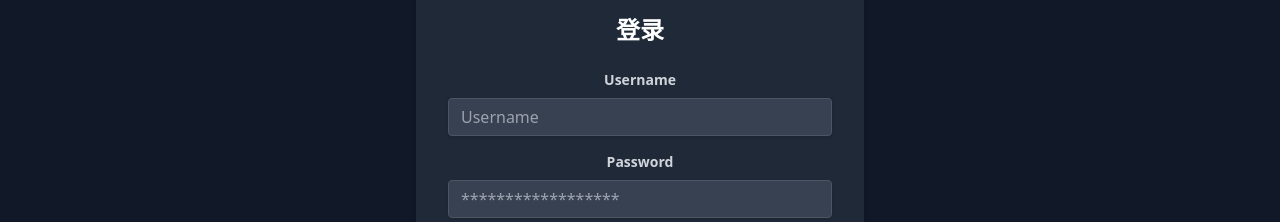
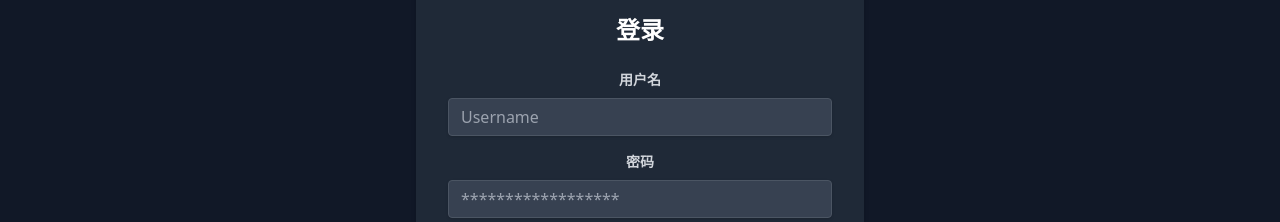
Before and after one commit to syncnew1/NewNewMusic, a React (Vite) app in the folder frontend-app/: page /login in a window 1280 px wide. Shown: the part 211-433 px from the top of the page. Built offline with nearby package versions, Linux system fonts and the light colour scheme; no server answers.

Commit message:
docs: 更新界面文本为中文

```diff
--- a/frontend-app/src/components/SongList.jsx
+++ b/frontend-app/src/components/SongList.jsx
@@ -11,7 +11,7 @@ function SongList() {
     return (
       <div className={`song-list flex-1 p-6 rounded-lg shadow-md ${theme === 'dark' ? 'bg-gray-800 border-gray-700' : 'bg-white border-gray-200'}`}>
         <h2 className={`text-2xl font-semibold mb-6 ${theme === 'dark' ? 'text-gray-200' : 'text-gray-700'}`}>Playlist</h2>
-        <p className={`${theme === 'dark' ? 'text-gray-400' : 'text-gray-500'}`}>No songs available. Add some music!</p>
+        <p className={`${theme === 'dark' ? 'text-gray-400' : 'text-gray-500'}`}>还没有歌曲，请上传</p>
       </div>
     );
   }
--- a/frontend-app/src/pages/LoginPage.jsx
+++ b/frontend-app/src/pages/LoginPage.jsx
@@ -42,7 +42,7 @@ const LoginPage = () => {
                 <form onSubmit={handleLogin}>
                     <div className="mb-4">
                         <label className="block text-gray-700 dark:text-gray-300 text-sm font-bold mb-2 transition-colors duration-300 ease-in-out" htmlFor="username">
-                            Username
+                            用户名
                         </label>
                         <input
                             className="shadow appearance-none border border-gray-300 dark:border-gray-600 rounded w-full py-2 px-3 text-gray-700 dark:text-gray-200 bg-white dark:bg-gray-700 leading-tight focus:outline-none focus:shadow-outline transition-colors duration-300 ease-in-out"
@@ -56,7 +56,7 @@ const LoginPage = () => {
                     </div>
                     <div className="mb-6">
                         <label className="block text-gray-700 dark:text-gray-300 text-sm font-bold mb-2 transition-colors duration-300 ease-in-out" htmlFor="password">
-                            Password
+                            密码
                         </label>
                         <input
                             className="shadow appearance-none border border-gray-300 dark:border-gray-600 rounded w-full py-2 px-3 text-gray-700 dark:text-gray-200 bg-white dark:bg-gray-700 mb-3 leading-tight focus:outline-none focus:shadow-outline transition-colors duration-300 ease-in-out"
--- a/frontend-app/src/pages/SearchPage.jsx
+++ b/frontend-app/src/pages/SearchPage.jsx
@@ -4,7 +4,7 @@ import {usePlayer} from '../contexts/PlayerContext';
 
 function SearchPage() {
   const { theme } = useTheme();
-  const { songs, playSong } = usePlayer(); // Assuming songs are available globally
+  const { songs, playSong } = usePlayer();
   const [searchTerm, setSearchTerm] = useState('');
   const [searchResults, setSearchResults] = useState([]);
 
--- a/frontend-app/src/pages/registerpage.jsx
+++ b/frontend-app/src/pages/registerpage.jsx
@@ -77,7 +77,7 @@ const RegisterPage = () => {
                     </div>
                     <div className="mb-6">
                         <label className="block text-gray-700 dark:text-gray-300 text-sm font-bold mb-2 transition-colors duration-300 ease-in-out" htmlFor="password">
-                            Password
+                            密码
                         </label>
                         <input
                             className="shadow appearance-none border border-gray-300 dark:border-gray-600 rounded w-full py-2 px-3 text-gray-700 dark:text-gray-200 bg-white dark:bg-gray-700 mb-3 leading-tight focus:outline-none focus:shadow-outline transition-colors duration-300 ease-in-out"
```
